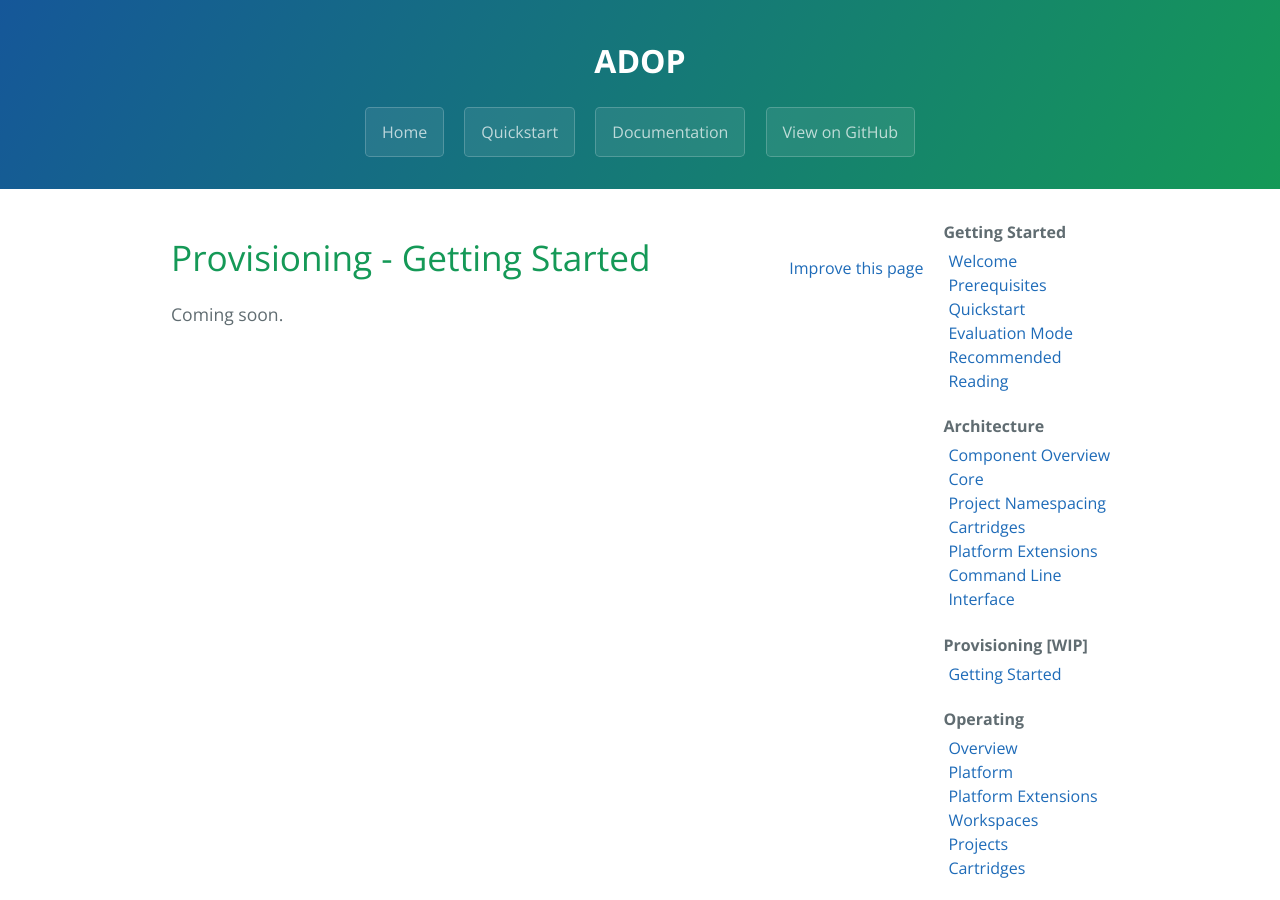
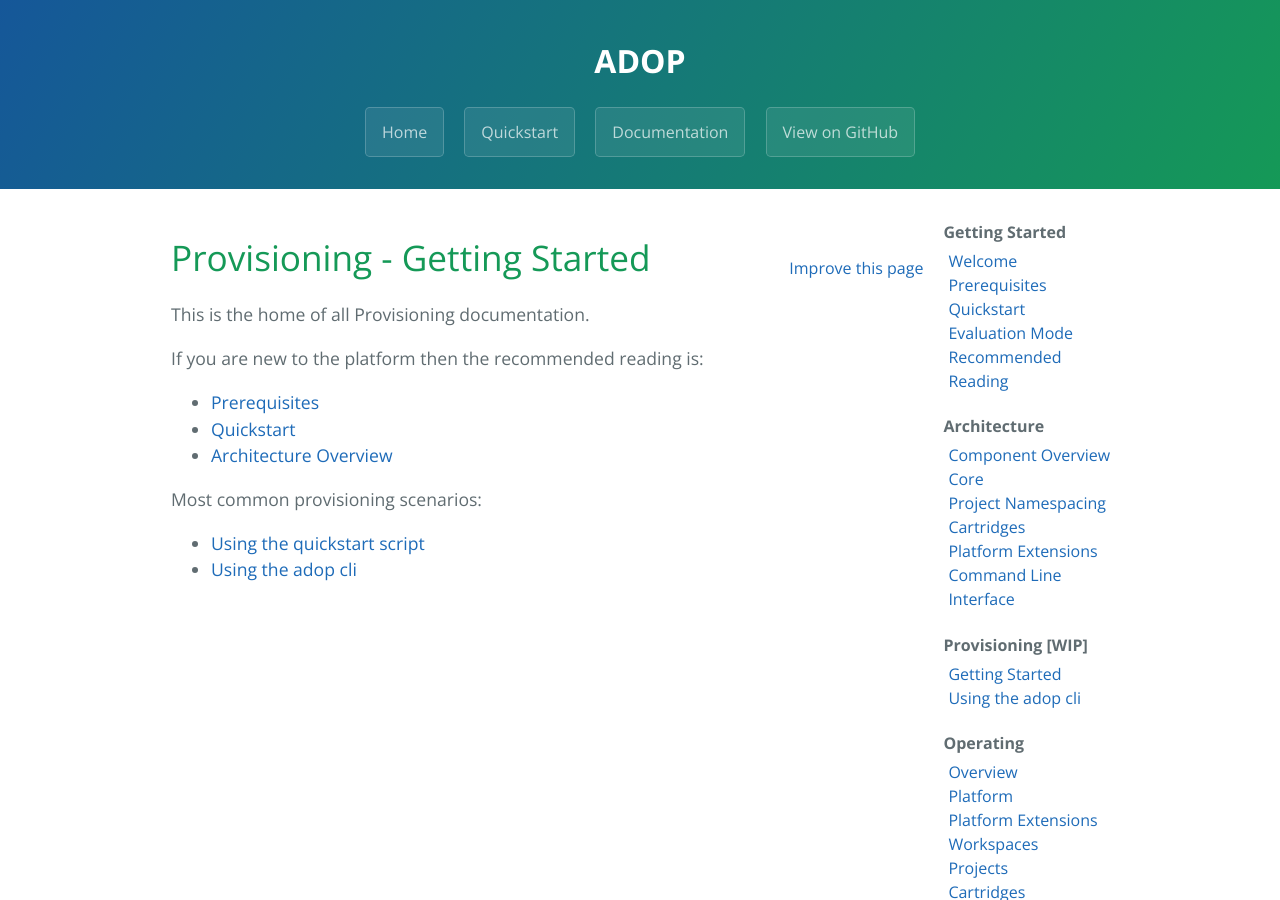
Before and after one commit to Accenture/adop-docker-compose, a Jekyll site: the page built from site/_docs/provisioning/index.md, in a window 1280 px wide and 900 px high. Built offline with Jekyll 4.4.1, drawn with Linux system fonts in a browser that asks for light colours.

Commit message:
Issue: #174 - add page for adop cli and quickstart
Migrate quickstart page from the readme to the site.
Added page for using the adop cli.
Updated index.md to add link to pre-requisites and list of child pages.

```diff
--- a/site/_data/docs.yml
+++ b/site/_data/docs.yml
@@ -18,6 +18,8 @@
 - title: Provisioning [WIP]
   docs:
   - provisioning
+  - provisioning/quickstart
+  - provisioning/adop_cli
 
 - title: Operating
   docs:
--- a/site/_docs/provisioning/index.md
+++ b/site/_docs/provisioning/index.md
@@ -5,4 +5,16 @@
 permalink: /docs/provisioning/
 ---
 
-Coming soon.
+This is the home of all Provisioning documentation.
+
+If you are new to the platform then the recommended reading is:
+
+- [Prerequisites](/adop-docker-compose/docs/prerequisites/)
+- [Quickstart](/adop-docker-compose/docs/quickstart/)
+- [Architecture Overview](/adop-docker-compose/docs/architecture/)
+
+
+Most common provisioning scenarios:
+
+- [Using the quickstart script](/adop-docker-compose/docs/provisioning/quickstart.md)
+- [Using the adop cli](/adop-docker-compose/docs/provisioning/adop_cli)
```
Also changed, not shown: site/_docs/prerequisites.md (+1 -0 lines), site/_docs/provisioning/adop_cli.md (added, +40 -0 lines), site/_docs/provisioning/quickstart.md (added, +70 -0 lines), README.md.
